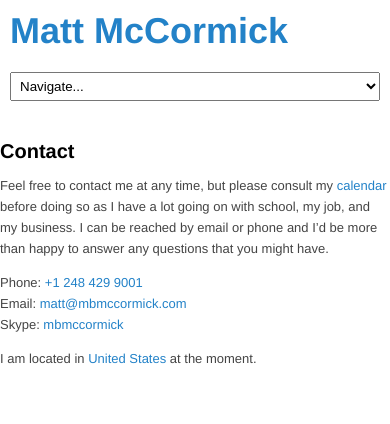
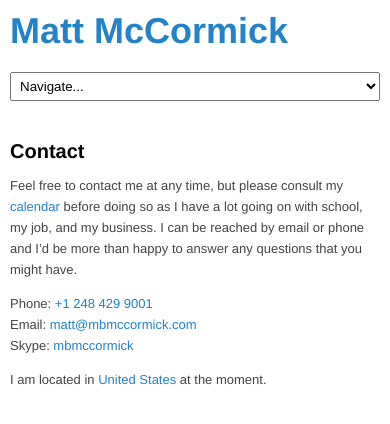
Before and after one commit to mbmccormick/mbmccormick.github.io, a Jekyll site: the page built from contact/index.md, in a window 390 px wide. Shown: the top 424 px of the page. Built offline with Jekyll 4.4.1, drawn with Linux system fonts in a browser that asks for light colours; Markdown is read by kramdown in place of the engine named in the settings.

Commit message:
Updating page layout site-wide, and adjusting styling of mobile pages.

```diff
--- a/_layouts/page.html
+++ b/_layouts/page.html
@@ -2,5 +2,7 @@
 layout: default
 ---
 
-<h1>{{ page.title }}</h1>
-{{ content }}
+<div class="page">
+    <h1>{{ page.title }}</h1>
+    {{ content }}
+</div>
--- a/_layouts/post.html
+++ b/_layouts/post.html
@@ -7,6 +7,6 @@ layout: default
 {{ content }}
 
 <a href="https://twitter.com/mbmccormick" class="follow-box">
-  <h3>You should follow <strong>@mbmccormick</strong> on twitter right now</h3>
-  <p class="subtext">Because who wouldn't want to keep tabs on this passionate software developer, elite hacker, food connoisseur, and dog lover? No one, that's who.</p>
+    <h3>You should follow <strong>@mbmccormick</strong> on twitter right now</h3>
+    <p class="subtext">Because who wouldn't want to keep tabs on this passionate software developer, elite hacker, food connoisseur, and dog lover? No one, that's who.</p>
 </a>
--- a/css/base.css
+++ b/css/base.css
@@ -803,6 +803,10 @@ code span.comment,code.html span.comment,code.xaml span.comment,.highlight .gh,.
     display:none;
   }
 
+  .page {
+    padding:0 10px;
+  }
+
   img.profile {
     width:auto !important;
   }
```
